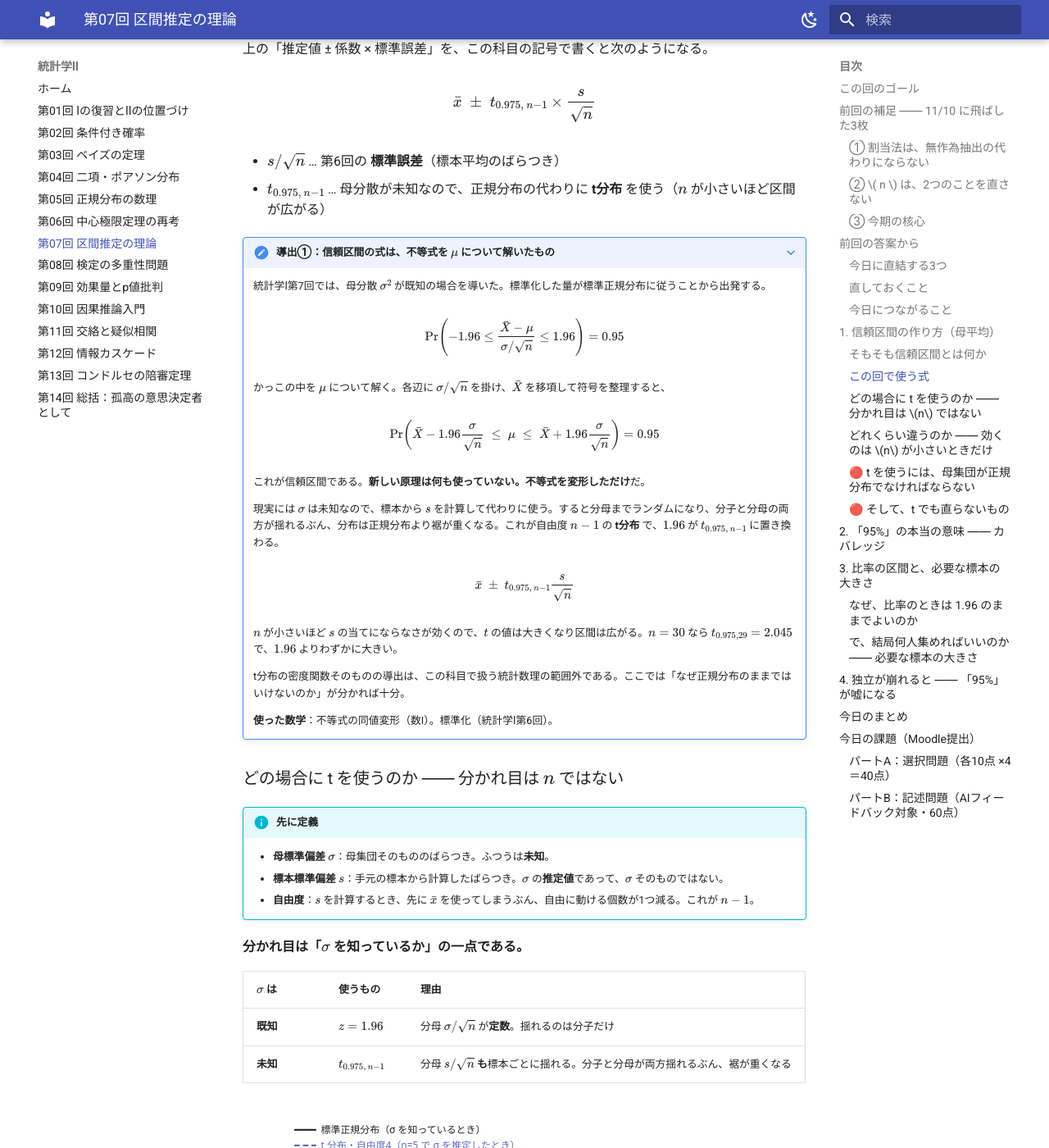
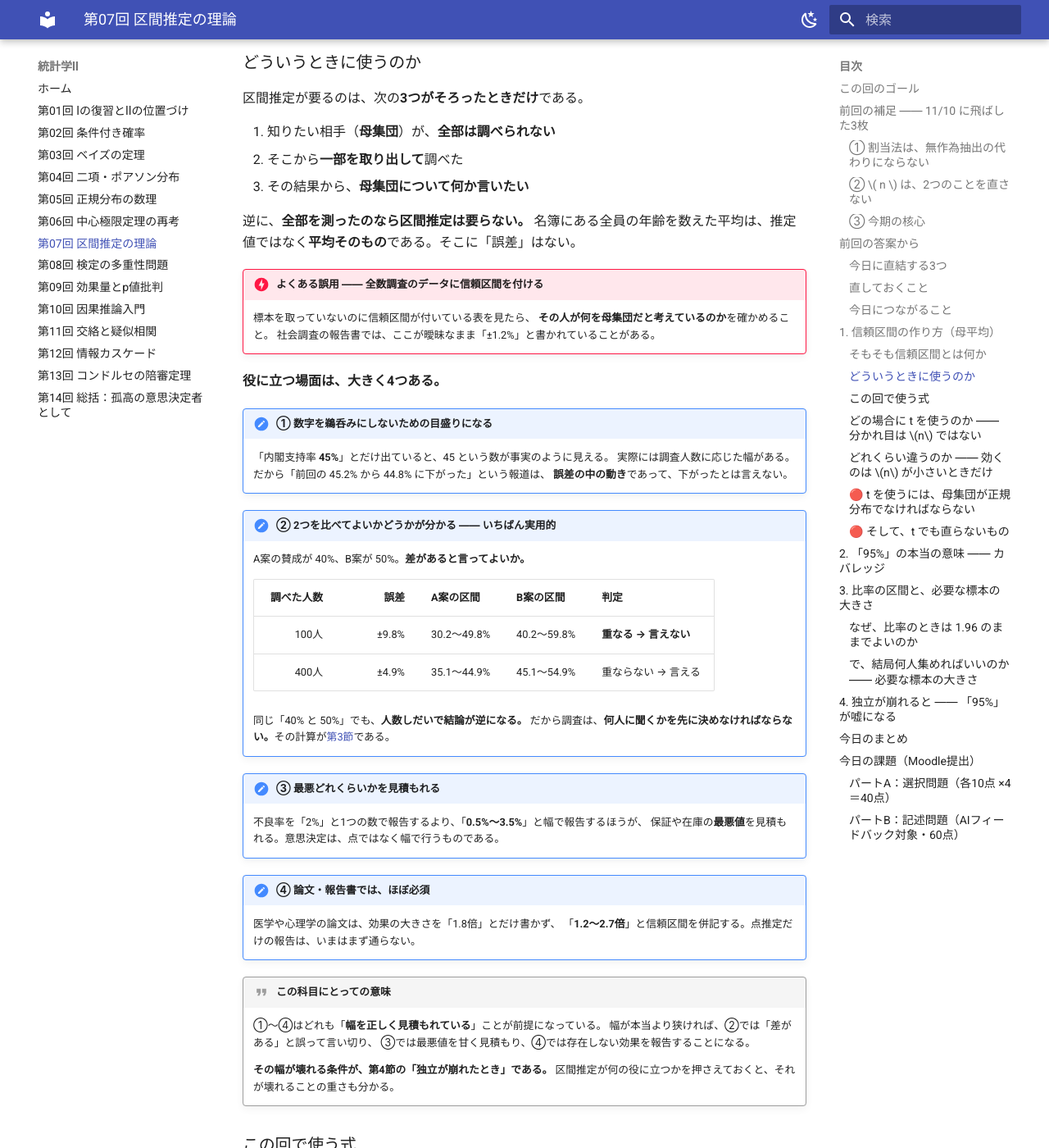
Before and after one commit to aonoa68/toukei-2, an MkDocs documentation site: the page built from docs/07_interval.md, in a window 1280 px wide and 1400 px high, scrolled down 6220 px. Shown: the whole window at 82% size. Built offline with MkDocs 1.6.1 and Material for MkDocs 9.7.7, drawn with Linux system fonts in a browser that asks for light colours; some of the changed text lies outside the part shown.

Commit message:
第7回: 「どういうときに区間推定を使うのか」を追加
作り方は書いてあったが、何のために使うのかが両科目とも抜けていた。

- 要るのは3条件がそろったときだけ。全数調査なら不要
- 🔴 全数調査のデータに信頼区間を付けるのはよくある誤用
- 役に立つ場面4つ（誤差の目盛り／2つを比べてよいかの判断／最悪値の
  見積もり／論文での併記）。②は40%対50%を100人と400人で比較する表に
- ②から第3節（必要な標本の大きさ）へ、全体から第4節（独立）へ橋渡し
- ゴールに1行

Co-Authored-By: Claude Opus 5 <noreply@anthropic.com>
Claude-Session: https://claude.ai/code/session_01VNG6MY7caqH6ZBqg92AUZE

```diff
--- a/docs/07_interval.md
+++ b/docs/07_interval.md
@@ -22,6 +22,7 @@
 ## この回のゴール
 
 - **信頼区間とは何か**を説明できる（点推定との違い、「推定値 ± 係数 × 標準誤差」という形）
+- **区間推定をどういうときに使うのか**（全数調査では要らない／2つを比べてよいかの判断）を言える
 - 信頼区間の作り方を理解する：$\bar{x}\pm t_{0.975,n-1}\,s/\sqrt{n}$
 - 「95%」の本当の意味＝**カバレッジ**（手続きの当たり率）を説明できる（Ⅰの復習）
 - **どの場合に t を使い、どの場合に z でよいか**を、理由とともに言える（分かれ目は $n$ の大小ではない）
@@ -200,6 +201,56 @@ $$ \underbrace{\text{推定値}}_{\bar{x}} \;\pm\; \underbrace{\text{係数}}_{t
 
     **統計学Ⅰを取っていない人は、先にそちらを読むとこの回が楽になる。**
     この科目で新しいのは、**係数が $t$ になること**と、**独立が崩れたときに何が起きるか**の2点である。
+
+### どういうときに使うのか
+
+区間推定が要るのは、次の**3つがそろったときだけ**である。
+
+1. 知りたい相手（**母集団**）が、**全部は調べられない**
+2. そこから**一部を取り出して**調べた
+3. その結果から、**母集団について何か言いたい**
+
+逆に、**全部を測ったのなら区間推定は要らない。**
+名簿にある全員の年齢を数えた平均は、推定値ではなく**平均そのもの**である。そこに「誤差」はない。
+
+!!! danger "よくある誤用 ―― 全数調査のデータに信頼区間を付ける"
+    標本を取っていないのに信頼区間が付いている表を見たら、
+    **その人が何を母集団だと考えているのか**を確かめること。
+    社会調査の報告書では、ここが曖昧なまま「±1.2%」と書かれていることがある。
+
+**役に立つ場面は、大きく4つある。**
+
+!!! note "① 数字を鵜呑みにしないための目盛りになる"
+    「内閣支持率 **45%**」とだけ出ていると、45 という数が事実のように見える。
+    実際には調査人数に応じた幅がある。だから「前回の 45.2% から 44.8% に下がった」という報道は、
+    **誤差の中の動き**であって、下がったとは言えない。
+
+!!! note "② 2つを比べてよいかどうかが分かる ―― いちばん実用的"
+    A案の賛成が 40%、B案が 50%。**差があると言ってよいか。**
+
+    | 調べた人数 | 誤差 | A案の区間 | B案の区間 | 判定 |
+    |---:|---:|---|---|---|
+    | 100人 | ±9.8% | 30.2〜49.8% | 40.2〜59.8% | **重なる → 言えない** |
+    | 400人 | ±4.9% | 35.1〜44.9% | 45.1〜54.9% | 重ならない → 言える |
+
+    同じ「40% と 50%」でも、**人数しだいで結論が逆になる。**
+    だから調査は、**何人に聞くかを先に決めなければならない。**その計算が[第3節](#3_2)である。
+
+!!! note "③ 最悪どれくらいかを見積もれる"
+    不良率を「2%」と1つの数で報告するより、「**0.5%〜3.5%**」と幅で報告するほうが、
+    保証や在庫の**最悪値**を見積もれる。意思決定は、点ではなく幅で行うものである。
+
+!!! note "④ 論文・報告書では、ほぼ必須"
+    医学や心理学の論文は、効果の大きさを「1.8倍」とだけ書かず、
+    「**1.2〜2.7倍**」と信頼区間を併記する。点推定だけの報告は、いまはまず通らない。
+
+!!! quote "この科目にとっての意味"
+    ①〜④はどれも「**幅を正しく見積もれている**」ことが前提になっている。
+    幅が本当より狭ければ、②では「差がある」と誤って言い切り、
+    ③では最悪値を甘く見積もり、④では存在しない効果を報告することになる。
+
+    **その幅が壊れる条件が、第4節の「独立が崩れたとき」である。**
+    区間推定が何の役に立つかを押さえておくと、それが壊れることの重さも分かる。
 
 ### この回で使う式
 
```
